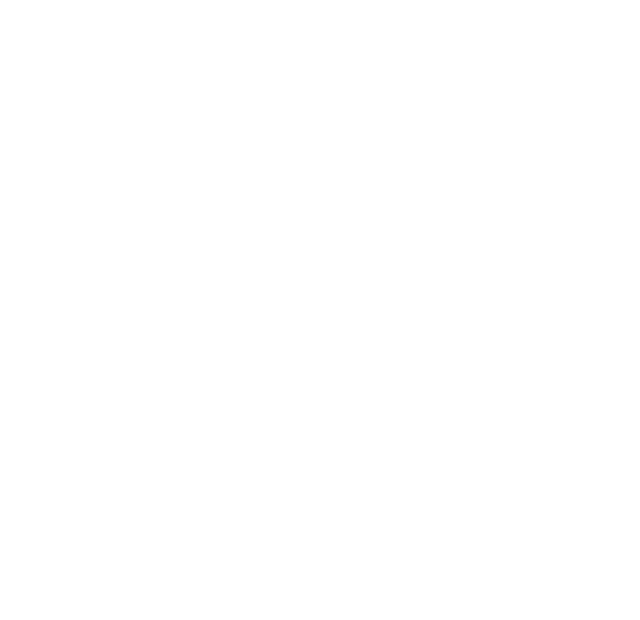
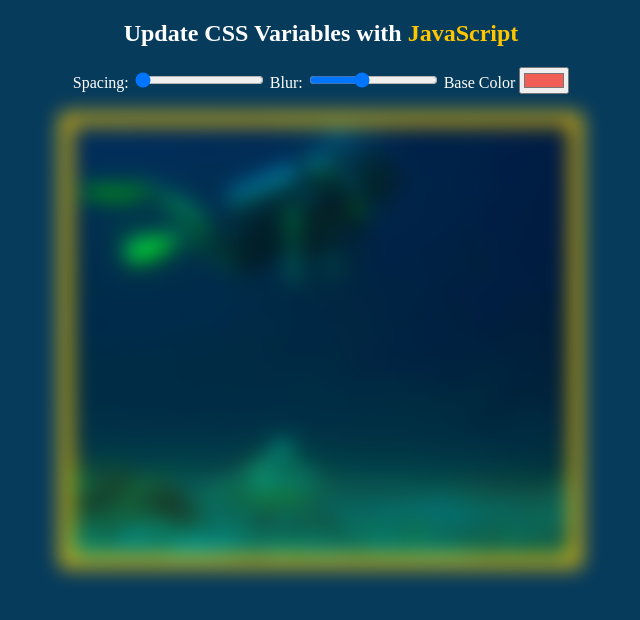
Before and after one commit to cvcastano/javascript-challenge, a plain HTML site: page 03 Update CSS variables with JS/Update CSS variables with JS/index.html in a window 1280 px wide. Shown: the whole page, without its empty margins (319-959 px from the left). Drawn offline with Linux system fonts and the light colour scheme.

Commit message:
Add html elements and styles

```diff
--- a/03 Update CSS variables with JS/Update CSS variables with JS/index.html
+++ b/03 Update CSS variables with JS/Update CSS variables with JS/index.html
@@ -1,16 +1,38 @@
 <!DOCTYPE html>
 <html lang="en">
-<head>
-    <meta charset="UTF-8">
-    <meta http-equiv="X-UA-Compatible" content="IE=edge">
-    <meta name="viewport" content="width=device-width, initial-scale=1.0">
-    <title>Clock</title>
+  <head>
+    <meta charset="UTF-8" />
+    <meta http-equiv="X-UA-Compatible" content="IE=edge" />
+    <meta name="viewport" content="width=device-width, initial-scale=1.0" />
+    <title>Update CSS variables with JavaScript</title>
     <link rel="stylesheet" href="styles/style.css" />
-
-</head>
-<body>
-
+  </head>
+  <body>
+    <h2>Update CSS Variables with <span class="title">JavaScript</span></h2>
+    <div class="controls">
+      <label for="spacing">Spacing: </label>
+      <input
+        type="range"
+        name="spacing"
+        min="10"
+        max="200"
+        value="10"
+        data-sizing="px"
+      />
+      <label for="blur">Blur: </label>
+      <input
+        type="range"
+        name="blur"
+        min="0"
+        max="25"
+        value="10"
+        data-sizing="px"
+      />
+      <label for="base">Base Color </label>
+      <input type="color" name="base" value="#F05E56" />
+    </div>
+    <img src="./tortu.jpg" alt="">
 
     <script type="text/javascript" src="./js/main.js"></script>
-</body>
+  </body>
 </html>
--- a/03 Update CSS variables with JS/Update CSS variables with JS/styles/style.css
+++ b/03 Update CSS variables with JS/Update CSS variables with JS/styles/style.css
@@ -0,0 +1,23 @@
+:root {
+    --base: #ffc600;
+    --spacing: 10px;
+    --blur: 10px;
+}
+img {
+    padding: var(--spacing);
+    background: var(--base);
+    filter: blur(var(--blur));
+}
+.title {
+color: var(--base);
+}
+
+
+body {
+    text-align: center;
+    background: #073b5c;
+    color: white;
+}
+.controls {
+    margin-bottom: 20px;
+}
```
Also changed, not shown: 03 Update CSS variables with JS/Update CSS variables with JS/tortu.jpg (added).
